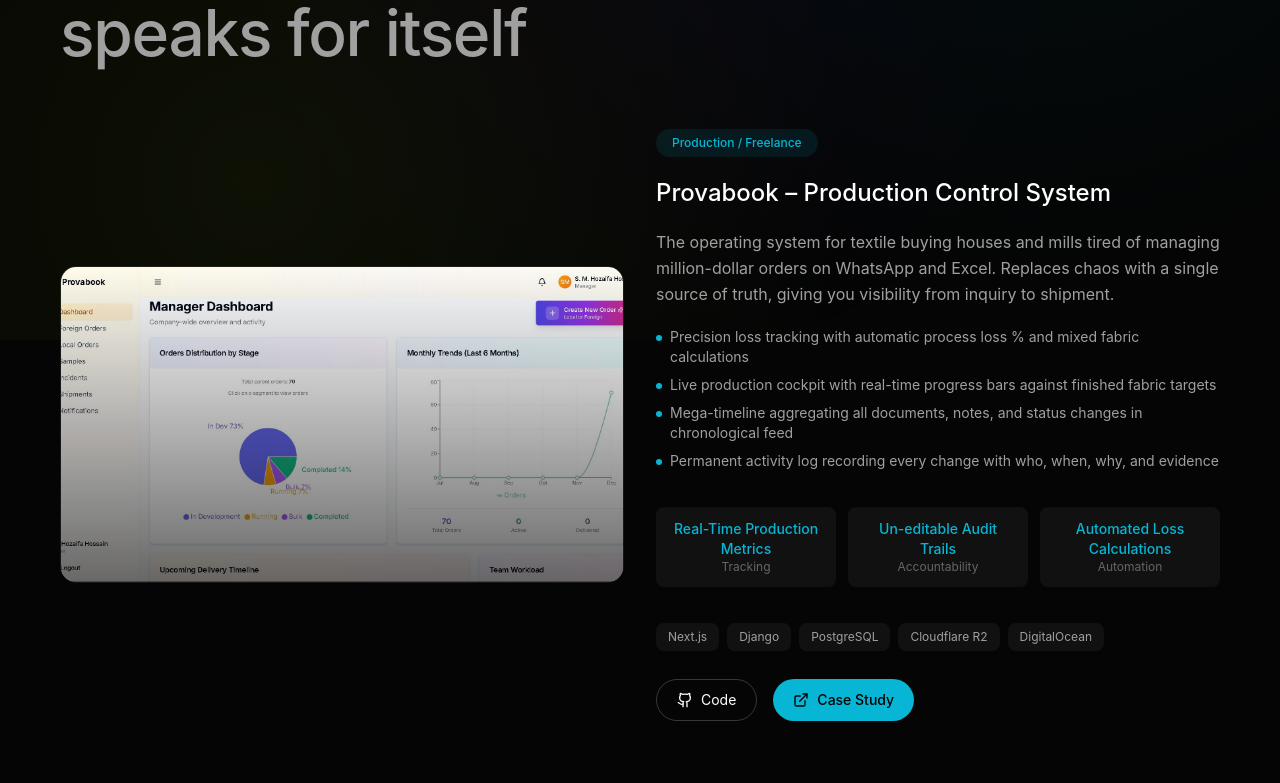
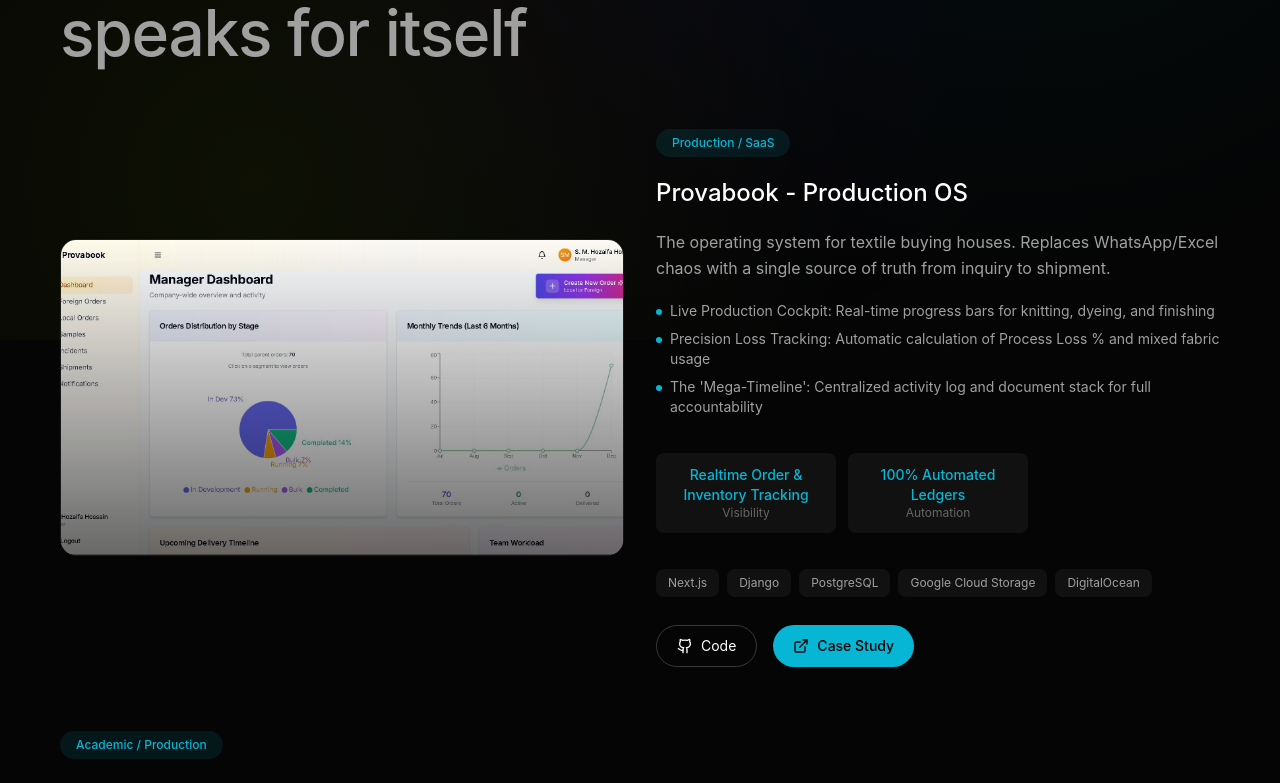
Before and after one commit to hozaifa1/Hozaifa-Portfolio, a Next.js app: page /portfolio in a window 1280 px wide. Shown: the part 460-1243 px from the top of the page. Built offline with nearby package versions, Linux system fonts and the light colour scheme.

Commit message:
feat: add reminder-app project, fix fragment syntax in [id]/page.tsx

```diff
--- a/app/portfolio/[id]/page.tsx
+++ b/app/portfolio/[id]/page.tsx
@@ -1,6 +1,6 @@
 import { notFound } from 'next/navigation';
 import Link from 'next/link';
-import { Github, ArrowLeft, CheckCircle2, Package, Users, BarChart3, FileText, Shield, Zap } from 'lucide-react';
+import { Github, ArrowLeft, CheckCircle2, Package, Users, BarChart3, FileText, Shield, Zap, TrendingUp } from 'lucide-react';
 import { projects } from '@/lib/data';
 import Contact from '@/components/Contact';
 import ProjectHeroImage from '@/components/ProjectHeroImage';
@@ -14,70 +14,97 @@
 
 const erpFeatures = [
   {
-    title: "Foreign Order Management",
-    icon: Package,
-    description: "Complete order lifecycle tracking with style hierarchy, fabric specifications, and buyer information.",
+    title: "Live Production Cockpit",
+    icon: Zap,
+    description: "Forget asking 'status?' 50 times a day. See real-time progress bars for knitting, dyeing, and finishing.",
     details: [
-      "Order + style hierarchy with fabric specs and colorways",
-      "Document stack with cloud storage",
-      "Categorization pipelines (Upcoming, Running, Archived)",
-      "Approval history timelines"
+      "Real-time progress bars against order quantity",
+      "Floor-level tracker for local orders",
+      "Daily Targets vs Actual output monitoring",
+      "Instant visibility on production bottlenecks"
     ]
   },
   {
-    title: "Development & Sampling",
-    icon: FileText,
-    description: "Comprehensive sampling workflow from Lab Dip to Production samples.",
+    title: "Precision Loss Tracking",
+    icon: TrendingUp,
+    description: "Automatic calculation of Process Loss % and Mixed Fabric usage. Stop bleeding raw material.",
     details: [
-      "Lab Dip, Hand Loom, Strike-Off, PP sample tracking",
-      "Versioned submissions with courier logging",
-      "Mandatory resubmission plans",
-      "Photo viewer dialog for instant review"
+      "New algorithms for Process Loss % calculation",
+      "Track Mixed Fabric usage automatically",
+      "Identify exactly how much raw material is wasted",
+      "Granular tracking of greige and yarn"
     ]
   },
   {
-    title: "Financial Management",
+    title: "The 'Mega-Timeline'",
+    icon: FileText,
+    description: "A centralized activity log. Every document, note, and status change in one chronological feed.",
+    details: [
+      "Aggregates every document and note",
+      "Permanent, un-editable activity history",
+      "Who/When/Why accountability tracking",
+      "Full story from inquiry to packing list"
+    ]
+  },
+  {
+    title: "True-Finish Progress",
+    icon: CheckCircle2,
+    description: "Production progress calculated against Finished Fabric targets for brutal honesty.",
+    details: [
+      "Progress vs Finished Fabric targets",
+      "Realistic shipment readiness views",
+      "Eliminates '99% done' illusions",
+      "Data-driven delivery forecasting"
+    ]
+  },
+  {
+    title: "Centralized Order 'Brain'",
+    icon: Package,
+    description: "Tech packs, POs, and LCs live with the order, not in email folders.",
+    details: [
+      "Unified Document Stack (LCs, POs, Tech Packs)",
+      "Visual timelines for order lifecycle",
+      "Secure Google Cloud Storage integration",
+      "Presigned URLs for secure sharing"
+    ]
+  },
+  {
+    title: "Financial Control",
     icon: BarChart3,
     description: "Multi-version invoicing and Letter of Credit tracking system.",
     details: [
       "Proforma Invoices (Draft/Sent/Revised/Confirmed)",
-      "LC tracker with expiry alerts",
-      "Discrepancy notes and document attachments",
-      "Automated financial reporting"
+      "LC tracker with milestone clocks",
+      "Automated financial reporting",
+      "Discrepancy management"
     ]
+  }
+];
+
+const erpProblems = [
+  {
+    title: "Last-Moment Shipment Pressure",
+    icon: "🚨",
+    problem: "You find out about delays 2 days before shipment.",
+    result: "Air freight costs, discounts, and angry buyers."
   },
   {
-    title: "Local Production & Daily Metrics",
-    icon: Zap,
-    description: "Real-time production cockpit with throughput monitoring.",
-    details: [
-      "Floor-level tracker for local orders",
-      "Cuts, finishing, and delivery status",
-      "Inline order/line notes for instant coaching",
-      "KPI widgets and gradient cards"
-    ]
+    title: "The \"Excel & WhatsApp\" Black Hole",
+    icon: "🕳️",
+    problem: "Critical updates are buried in chat logs or outdated spreadsheets.",
+    result: "\"I didn't see that message\" becomes the excuse for $10,000 mistakes."
   },
   {
-    title: "Incidents & Blockers",
-    icon: Shield,
-    description: "Comprehensive incident management with action plans.",
-    details: [
-      "Capture rejections, breakdowns, and delays",
-      "Action plans with owners and due dates",
-      "Status transitions and evidence uploads",
-      "Auditable escalation trails"
-    ]
+    title: "Merchandiser Dependency",
+    icon: "🔑",
+    problem: "If your key merchandiser gets sick or quits, the order history vanishes with them.",
+    result: "You are held hostage by your staff's memory."
   },
   {
-    title: "Shipments & Logistics",
-    icon: Users,
-    description: "End-to-end shipment tracking and documentation.",
-    details: [
-      "Packing list, invoice, and AWB uploads",
-      "ETD/ETA tracking",
-      "Delivery confirmation workflow",
-      "Real-time notification system"
-    ]
+    title: "Blind Inspection & Payment",
+    icon: "💸",
+    problem: "You pay suppliers or factories without knowing if the goods are actually ready or up to spec.",
+    result: "You pay for quality you didn't get."
   }
 ];
 
@@ -160,6 +187,7 @@
 
   const isERP = project.id === 'prova-erp';
   const isLMS = project.id === 'igmis-lms';
+  // Use imported TrendingUp for Icon in erpFeatures
   const features = isERP ? erpFeatures : isLMS ? lmsFeatures : null;
 
   return (
@@ -205,7 +233,27 @@
               <p className="text-lg text-slate-200 mb-8 leading-relaxed">{project.description}</p>
 
               {isERP && (
-                <div className="bg-gradient-to-br from-cyan-500/10 via-transparent to-indigo-500/10 border border-cyan-500/30 rounded-2xl p-6 mb-8">
+                <>
+                  <div className="mb-12">
+                    <h3 className="text-2xl font-bold text-white mb-6">🛑 The 4 Problems That Kill Profits</h3>
+                    <div className="grid md:grid-cols-2 gap-4">
+                      {erpProblems.map((item, i) => (
+                        <div key={i} className="bg-red-500/5 border border-red-500/20 rounded-2xl p-6 hover:border-red-500/40 transition-colors">
+                           <div className="flex items-center gap-3 mb-3">
+                             <span className="text-2xl">{item.icon}</span>
+                             <h4 className="font-bold text-white text-lg">{item.title}</h4>
+                           </div>
+                           <div className="space-y-2 text-sm">
+                             <p className="text-slate-300"><strong className="text-red-400">Problem:</strong> {item.problem}</p>
+                             <p className="text-slate-300"><strong className="text-red-400">Result:</strong> {item.result}</p>
+                           </div>
+                        </div>
+                      ))}
+                    </div>
+                  </div>
+
+                  <div className="bg-gradient-to-br from-cyan-500/10 via-transparent to-indigo-500/10 border border-cyan-500/30 rounded-2xl p-6 mb-8">
+
                   <h3 className="text-xl font-bold text-white mb-4">Why This System Works</h3>
                   <div className="space-y-4">
                     <div className="flex gap-3">
@@ -231,6 +279,7 @@
                     </div>
                   </div>
                 </div>
+                </>
               )}
 
               {isLMS && (
@@ -281,19 +330,34 @@
               title="System Screens"
               images={[
                 {
-                  src: '/projects/erp/erp-dashboard.jpg',
+                  src: '/projects/erp/dashboard.jpg',
                   title: 'Dashboard & Navigation',
                   description: 'Main control center with KPI widgets and navigation',
                 },
                 {
-                  src: '/projects/erp/erp-samples.jpg',
+                  src: '/projects/erp/samples.jpg',
                   title: 'Samples Workspace',
                   description: 'Lab Dip, Strike-Off, and PP sample tracking',
                 },
                 {
-                  src: '/projects/erp/erp-local-orders.jpg',
+                  src: '/projects/erp/notifications.jpg',
                   title: 'Delivery Notifications Console',
                   description: 'Delivery alert stream with notification history',
+                },
+                {
+                  src: '/projects/erp/loss-tracking.jpg',
+                  title: 'Precision Loss Tracking',
+                  description: 'Automatic calculation of Process Loss % and Mixed Fabric usage',
+                },
+                {
+                  src: '/projects/erp/production.jpg',
+                  title: 'True-Finish Production',
+                  description: 'Real-time progress bars for knitting, dyeing, and finishing',
+                },
+                {
+                  src: '/projects/erp/timeline.jpg',
+                  title: 'The Mega-Timeline',
+                  description: 'Centralized activity log and document stack',
                 },
               ]}
             />
--- a/lib/data.ts
+++ b/lib/data.ts
@@ -1,24 +1,22 @@
 export const projects = [
   {
     id: "prova-erp",
-    title: "Provabook – Production Control System",
+    title: "Provabook - Production OS",
     client: "Prova Fashion",
-    category: "Production / Freelance",
-    description: "The operating system for textile buying houses and mills tired of managing million-dollar orders on WhatsApp and Excel. Replaces chaos with a single source of truth, giving you visibility from inquiry to shipment.",
+    category: "Production / SaaS",
+    description: "The operating system for textile buying houses. Replaces WhatsApp/Excel chaos with a single source of truth from inquiry to shipment.",
     highlights: [
-      "Precision loss tracking with automatic process loss % and mixed fabric calculations",
-      "Live production cockpit with real-time progress bars against finished fabric targets",
-      "Mega-timeline aggregating all documents, notes, and status changes in chronological feed",
-      "Permanent activity log recording every change with who, when, why, and evidence"
+      "Live Production Cockpit: Real-time progress bars for knitting, dyeing, and finishing",
+      "Precision Loss Tracking: Automatic calculation of Process Loss % and mixed fabric usage",
+      "The 'Mega-Timeline': Centralized activity log and document stack for full accountability"
     ],
-    tech: ["Next.js", "Django", "PostgreSQL", "Cloudflare R2", "DigitalOcean"],
+    tech: ["Next.js", "Django", "PostgreSQL", "Google Cloud Storage", "DigitalOcean"],
     image: "/projects/prova-erp.png",
     github: "https://github.com/farihafhf/provabook-3",
     status: "Production",
     impact: {
-      tracking: "Real-Time Production Metrics",
-      accountability: "Un-editable Audit Trails",
-      automation: "Automated Loss Calculations"
+      visibility: "Realtime Order & Inventory Tracking",
+      automation: "100% Automated Ledgers"
     }
   },
   {
@@ -183,6 +181,27 @@
       framework: "Bagisto E-commerce",
       market: "International Trade"
     }
+  },
+  {
+    id: "reminder-app",
+    title: "Break Enforcer: Screen Time Guardian",
+    client: "Productivity / Android",
+    category: "Mobile / Android",
+    description: "A native Android break enforcer app that monitors continuous screen usage and enforces healthy break intervals with full-screen overlay blocking.",
+    highlights: [
+      "UsageStatsManager integration for precise screen-time tracking",
+      "Full-screen overlay enforcement with immersive mode blocking",
+      "Foreground service for persistent background monitoring",
+      "Jetpack Compose UI with Material 3 design system"
+    ],
+    tech: ["Kotlin", "Jetpack Compose", "Android Studio", "Material 3", "Room DB"],
+    github: "https://github.com/hozaifa1/reminder-app",
+    status: "Development",
+    impact: {
+      tracking: "Real-time Usage Stats",
+      enforcement: "Full-screen Overlay",
+      platform: "Android 10+"
+    }
   }
 ];
 
```
